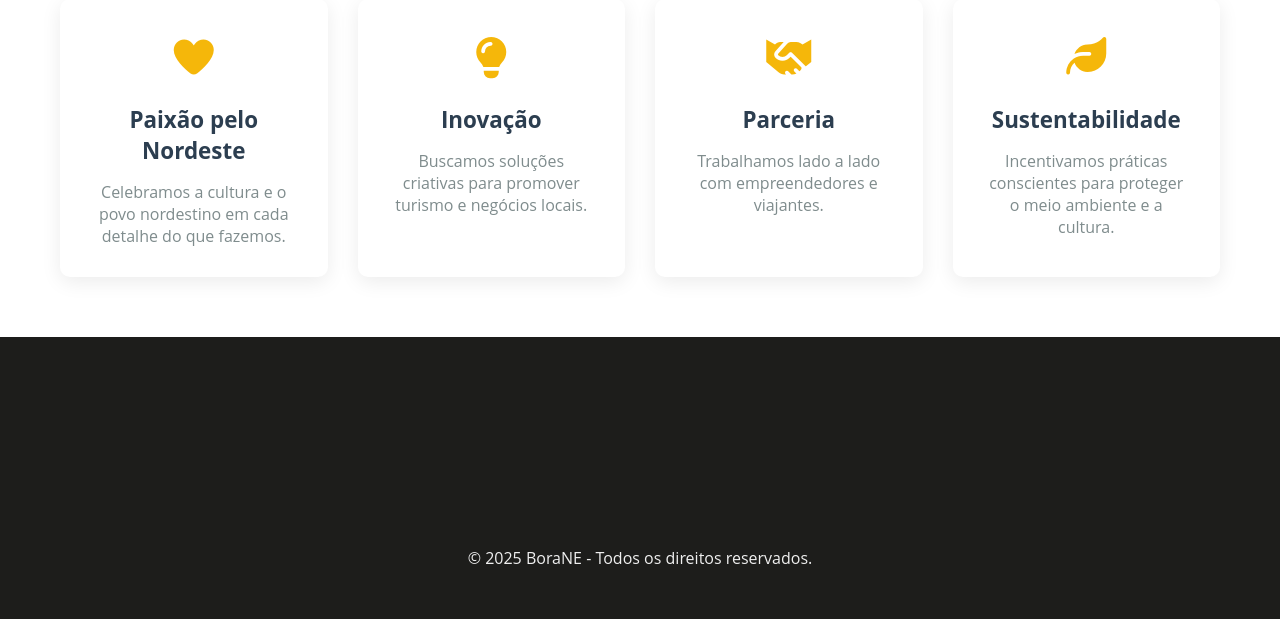
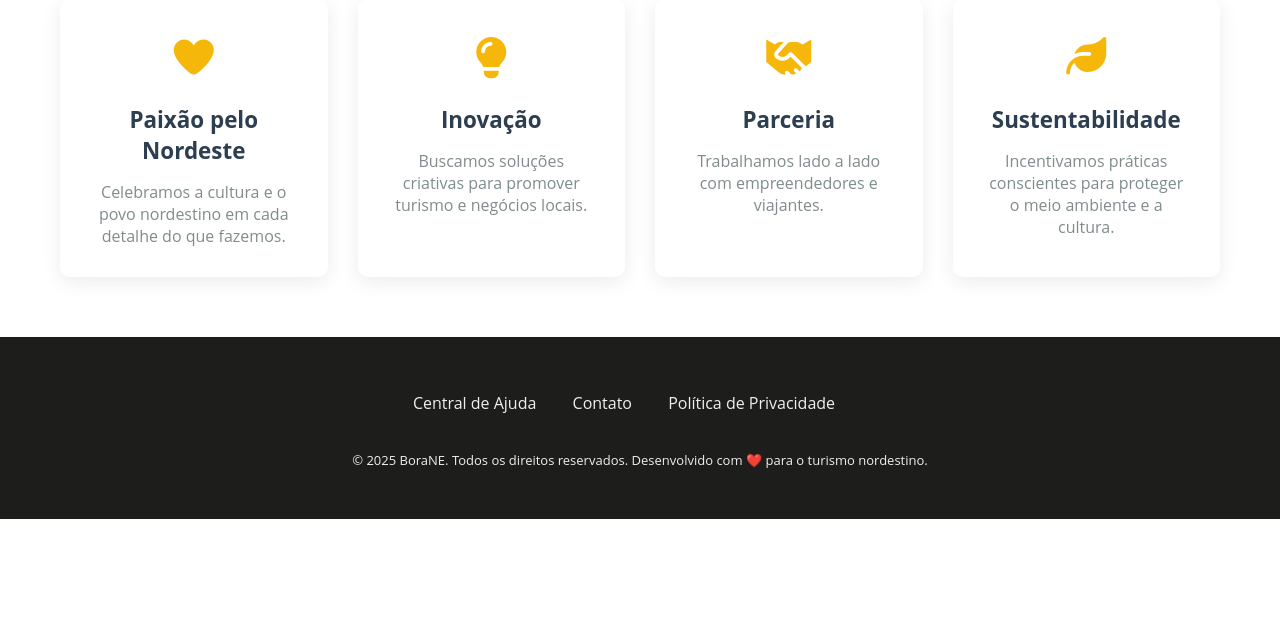
Before and after one commit to brwnax/bora-ne, a Flask app: page /sobre in a window 1280 px wide. Shown: the part 1310-1929 px from the top of the page. After the commit the page ends 1829 px from the top, so only its background shows below. Run offline with Flask 3, Linux system fonts and the light colour scheme; some libraries are stand-ins or nearby versions.

Commit message:
FOOTER DO SOBRE

```diff
--- a/templates/sobre.html
+++ b/templates/sobre.html
@@ -92,9 +92,16 @@
     </section>
 
     <footer>
-        <div class="container">
-            <p>&copy; 2025 BoraNE - Todos os direitos reservados.</p>
-        </div>
+        <nav class="info-footer">
+            <ul>
+                <a href="#">Central de Ajuda</a>
+                <a href="#">Contato</a>
+                <a href="#">Política de Privacidade</a>
+            </ul>
+        </nav>
+        <p class="footer-bottom">
+            &copy; 2025 BoraNE. Todos os direitos reservados. Desenvolvido com ❤️ para o turismo nordestino.
+        </p>
     </footer>
 </body>
 </html>
```
